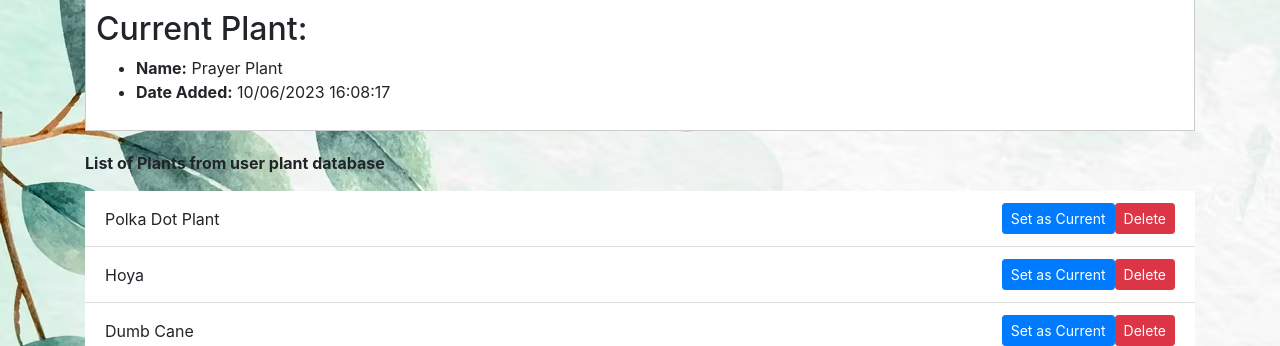
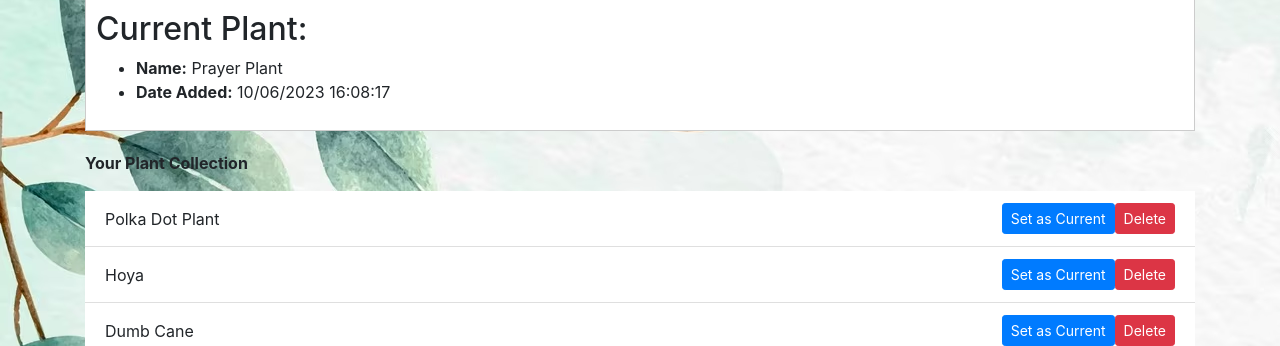
Before and after one commit to jackiemed96/CMPE195A_Project, a Flask app: page / in a window 1280 px wide. Shown: the part 113-459 px from the top of the page. Run offline with Flask 3, Linux system fonts and the light colour scheme; a user stored in the database is signed in; some libraries are stand-ins or nearby versions.

Commit message:
Forgot to add the files to prior commit

```diff
--- a/smart_planter/planter/templates/home.html
+++ b/smart_planter/planter/templates/home.html
@@ -22,7 +22,8 @@
 
     </div>
 {% endif %}
-<p><strong>List of Plants from user plant database</strong></p>
+
+<p><strong>Your Plant Collection</strong></p>
 <ul class="list-group list-group-flush" id="user_plants">
     {% for user_plant in plants %}
         <li class="list-group-item d-flex justify-content-between align-items-center">
```
Also changed, not shown: smart_planter/instance/database.db.
